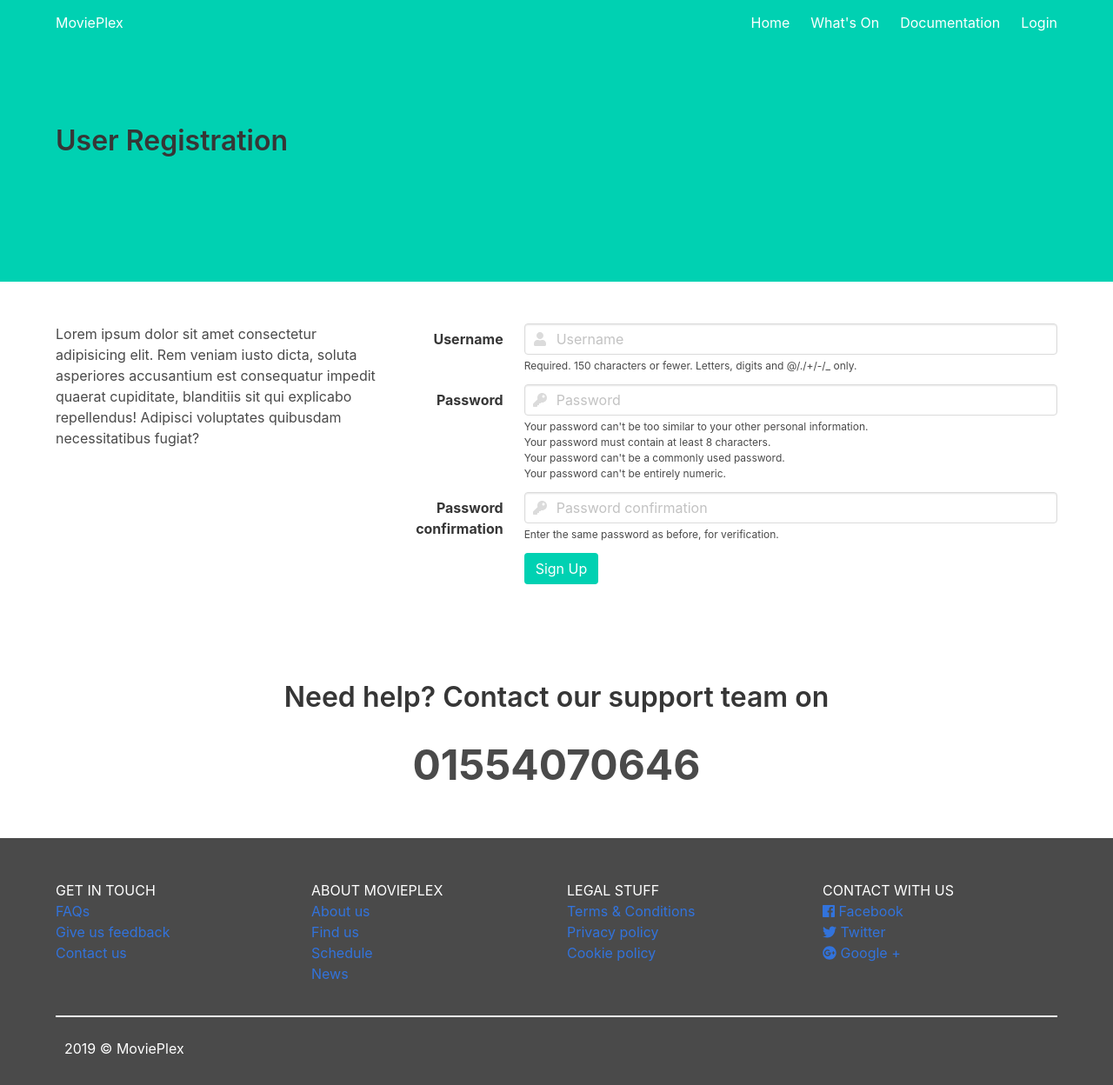
After one commit to fahimshahrierrasel/amovieplex, a Django app: page /user/signup in a window 1280 px wide. The commit adds this page. Shown: the whole page at 87% size. Run offline with Django 3.2, Linux system fonts and the light colour scheme; some libraries are stand-ins or nearby versions.

Commit message:
frontend user simple login, registration and logout implemented

```diff
--- a/frontend/forms.py
+++ b/frontend/forms.py
@@ -1,4 +1,6 @@
 from django import forms
+from django.contrib.auth.forms import UserCreationForm
+
 from movie.models import Comment
 
 
--- /dev/null
+++ b/frontend/templates/frontend/auth/register.html
@@ -0,0 +1,131 @@
+{% extends 'frontend/base.html' %}
+
+
+{% block hero_body %}
+<div class="hero-body has-background-primary">
+    <div class="container">
+        <h1 class="title">
+            {{ page_title }}
+        </h1>
+    </div>
+</div>
+{% endblock %}
+
+
+{% block content %}
+<section class="section">
+    <div class="container">
+        <div class="columns">
+            <div class="column is-one-third">
+                <p>
+                    Lorem ipsum dolor sit amet consectetur adipisicing elit. Rem veniam iusto dicta, soluta
+                    asperiores accusantium est consequatur impedit quaerat cupiditate, blanditiis sit qui explicabo
+                    repellendus! Adipisci voluptates quibusdam necessitatibus fugiat?
+                </p>
+            </div>
+            <div class="column">
+                <form method="POST" action="">
+                    {% csrf_token %}
+                    <div class="field is-horizontal">
+                        <div class="field-label is-normal">
+                            <label class="label">{{ form.username.label }}</label>
+                        </div>
+                        <div class="field-body">
+                            <div class="field">
+                                <p class="control is-expanded has-icons-left">
+                                    <input class="input" type="text" name="username"
+                                           placeholder="{{ form.username.label }}" required>
+                                    <span class="icon is-small is-left">
+                                        <i class="fas fa-user"></i>
+                                    </span>
+                                </p>
+                                {% if form.username.help_text %}
+                                <p class="help">{{ form.username.help_text }}</p>
+                                {% endif %}
+                                {% if form.username.errors %}
+                                <p class="help is-danger">
+                                    {% for error in form.username.errors %}
+                                    {{ error }}
+                                    {% endfor %}
+                                </p>
+                                {% endif %}
+
+                            </div>
+                        </div>
+                    </div>
+                    <div class="field is-horizontal">
+                        <div class="field-label is-normal">
+                            <label class="label">{{ form.password1.label }}</label>
+                        </div>
+                        <div class="field-body">
+                            <div class="field">
+                                <p class="control is-expanded has-icons-left has-icons-right">
+                                    <input class="input" type="password" name="password1"
+                                           placeholder="{{ form.password1.label }}" required>
+                                    <span class="icon is-small is-left">
+                                        <i class="fas fa-key"></i>
+                                    </span>
+                                </p>
+                                {% if form.password1.help_text %}
+                                <p class="help">Your password can't be too similar to your other personal
+                                    information.<br>
+                                    Your password must contain at least 8 characters.<br>
+                                    Your password can't be a commonly used password.<br>
+                                    Your password can't be entirely numeric.</p>
+                                {% endif %}
+                                {% if form.password1.errors %}
+                                <p class="help is-danger">
+                                    {% for error in form.password1.errors %}
+                                    {{ error }}
+                                    {% endfor %}
+                                </p>
+                                {% endif %}
+                            </div>
+                        </div>
+                    </div>
+                    <div class="field is-horizontal">
+                        <div class="field-label is-normal">
+                            <label class="label">{{ form.password2.label }}</label>
+                        </div>
+                        <div class="field-body">
+                            <div class="field">
+                                <p class="control is-expanded has-icons-left has-icons-right">
+                                    <input class="input" type="password" name="password2"
+                                           placeholder="{{ form.password2.label }}">
+                                    <span class="icon is-small is-left">
+                                        <i class="fas fa-key"></i>
+                                    </span>
+                                </p>
+                                {% if form.password2.help_text %}
+                                <p class="help">{{ form.password2.help_text }}</p>
+                                {% endif %}
+                                {% if form.password2.errors %}
+                                <p class="help is-danger">
+                                    {% for error in form.password2.errors %}
+                                    {{ error }}
+                                    {% endfor %}
+                                </p>
+                                {% endif %}
+                            </div>
+                        </div>
+                    </div>
+                    <div class="field is-horizontal">
+                        <div class="field-label">
+                            <!-- Left empty for spacing -->
+                        </div>
+                        <div class="field-body">
+                            <div class="field">
+                                <div class="control">
+                                    <button type="submit" class="button is-primary">
+                                        Sign Up
+                                    </button>
+                                </div>
+                            </div>
+                        </div>
+                    </div>
+                </form>
+            </div>
+        </div>
+    </div>
+</section>
+{% endblock %}
--- a/frontend/templates/frontend/base.html
+++ b/frontend/templates/frontend/base.html
@@ -1,5 +1,4 @@
 {% load static %}
-<!DOCTYPE html>
 <html>
 
 <head>
@@ -7,12 +6,12 @@
     <meta name="viewport" content="width=device-width, initial-scale=1">
     <title>MoviePlex</title>
     <!-- Styles Start -->
-    <link rel="stylesheet" href={% static 'frontend/vendor/bulma/bulma.css' %}>
-    <link rel="stylesheet" type="text/css" href={% static 'frontend/vendor/glide/css/glide.core.css' %} />
-    <link rel="stylesheet" type="text/css" href={% static 'frontend/vendor/glide/css/glide.theme.css' %} />
-    <link rel="stylesheet" href={% static 'frontend/vendor/bulma-helper/bulma-helpers.css' %}>
+    <link rel="stylesheet" href="{% static 'frontend/vendor/bulma/bulma.css' %}">
+    <link rel="stylesheet" type="text/css" href="{% static 'frontend/vendor/glide/css/glide.core.css' %}" />
+    <link rel="stylesheet" type="text/css" href="{% static 'frontend/vendor/glide/css/glide.theme.css' %}" />
+    <link rel="stylesheet" href="{% static 'frontend/vendor/bulma-helper/bulma-helpers.css' %}">
     {% block extra_css %}{% endblock %}
-    <link rel="stylesheet" href={% static 'frontend/css/style.css' %}>
+    <link rel="stylesheet" href="{% static 'frontend/css/style.css' %}">
     <!-- Styles End -->
 </head>
 
@@ -24,7 +23,7 @@
             <nav class="navbar is-transparent is-fixed-top" id="navbar">
                 <div class="container">
                     <div class="navbar-brand">
-                        <a class="navbar-item" href={% url 'index' %}>
+                        <a class="navbar-item" href="{% url 'index' %}">
                             <span class="has-text-white">MoviePlex</span>
                         </a>
                         <span class="navbar-burger burger" data-target="navbarMenuHeroA">
@@ -35,7 +34,7 @@
                     </div>
                     <div id="navbarMenuHeroA" class="navbar-menu">
                         <div class="navbar-end">
-                            <a class="navbar-item has-text-white" href={% url 'index' %}>
+                            <a class="navbar-item has-text-white" href="{% url 'index' %}">
                                 Home
                             </a>
                             <a class="navbar-item has-text-white">
@@ -44,6 +43,26 @@
                             <a class="navbar-item has-text-white">
                                 Documentation
                             </a>
+                            {% if user.is_authenticated %}
+                            <div class="navbar-item has-dropdown is-hoverable">
+                                <a class="navbar-link has-text-white" href="javascript:;">
+                                    {{ user.first_name }}
+                                </a>
+                                <div class="navbar-dropdown is-boxed">
+                                    <a class="navbar-item" href="https://bulma.io/documentation/overview/start/">
+                                        Dashboard
+                                    </a>
+                                    <hr class="navbar-divider">
+                                    <a class="navbar-item" href="{% url 'user_logout' %}">
+                                        Logout
+                                    </a>
+                                </div>
+                            </div>
+                            {% else %}
+                            <a class="navbar-item has-text-white" href="{% url 'user_login' %}">
+                                Login
+                            </a>
+                            {% endif %}
                         </div>
                     </div>
                 </div>
@@ -116,8 +135,8 @@
     <!-- Footer end -->
     <!-- Scripts Start -->
     <script defer src="https://use.fontawesome.com/releases/v5.3.1/js/all.js"></script>
-    <script type="text/javascript" src={% static 'frontend/vendor/glide/js/glide.js' %}></script>
-    <script type="text/javascript" src={% static 'frontend/js/main.js' %}></script>
+    <script type="text/javascript" src="{% static 'frontend/vendor/glide/js/glide.js' %}"></script>
+    <script type="text/javascript" src="{% static 'frontend/js/main.js' %}"></script>
     <!-- Scripts end -->
     {% block extraScript %} {% endblock %}
 </body>
--- a/frontend/urls.py
+++ b/frontend/urls.py
@@ -9,4 +9,7 @@
     path("user/reviews", views.UserReviewView.as_view(), name="user_reviews"),
     path("user/edit-profile", views.UserEditProfileView.as_view(), name="profile_edit"),
     path("user/change-password", views.UserChangePasswordView.as_view(), name="change_password"),
+    path("user/signup", views.UserRegistrationView.as_view(), name="user_signup"),
+    path("user/login", views.UserLoginView.as_view(), name="user_login"),
+    path("user/logout", views.UserLogoutView.as_view(), name="user_logout")
 ]
--- a/frontend/views.py
+++ b/frontend/views.py
@@ -1,12 +1,16 @@
 from datetime import date, timedelta
+
+from django.contrib.auth.forms import UserCreationForm
+from django.contrib.auth.mixins import LoginRequiredMixin
+from django.contrib.auth.views import LoginView, LogoutView
+from django.shortcuts import redirect
+from django.urls import reverse
+from django.views.generic import (DetailView)
 from django.views.generic.base import TemplateView
-from django.contrib.auth.mixins import LoginRequiredMixin
-from django.views.generic import DetailView
-from django.views.generic.edit import FormMixin
-from django.urls import reverse
+from django.views.generic.edit import (FormMixin, FormView)
+
 from movie.models import Movie
 from .forms import CommentForm
-from django.shortcuts import redirect
 
 
 class IndexView(TemplateView):
@@ -55,31 +59,60 @@
         return redirect(self.get_success_url())
 
 
-class UserDashboardView(TemplateView):
-    # login_url = "/admin/dashboard/login"
+class UserDashboardView(LoginRequiredMixin, TemplateView):
+    login_url = "user_login"
     extra_context = {"page_title": "Dashboard"}
     template_name = "frontend/profile/dashboard.html"
 
 
-class UserTicketView(TemplateView):
-    # login_url = "/admin/dashboard/login"
+class UserTicketView(LoginRequiredMixin, TemplateView):
+    login_url = "user_login"
     extra_context = {"page_title": "Tickets"}
     template_name = "frontend/profile/tickets.html"
 
 
-class UserReviewView(TemplateView):
-    # login_url = "/admin/dashboard/login"
+class UserReviewView(LoginRequiredMixin, TemplateView):
+    login_url = "user_login"
     extra_context = {"page_title": "Reviews"}
     template_name = "frontend/profile/reviews.html"
 
 
-class UserEditProfileView(TemplateView):
-    # login_url = "/admin/dashboard/login"
+class UserEditProfileView(LoginRequiredMixin, TemplateView):
+    login_url = "user_login"
     extra_context = {"page_title": "Edit Profile"}
     template_name = "frontend/profile/edit.html"
 
 
-class UserChangePasswordView(TemplateView):
-    # login_url = "/admin/dashboard/login"
+class UserChangePasswordView(LoginRequiredMixin, TemplateView):
+    login_url = "user_login"
     extra_context = {"page_title": "Change Password"}
     template_name = "frontend/profile/password.html"
+
+
+class UserRegistrationView(FormView):
+    # redirect_authenticated_user = True
+    template_name = "frontend/auth/register.html"
+    form_class = UserCreationForm
+    extra_context = {"page_title": "User Registration"}
+    success_url = "/user/login"
+
+    def form_valid(self, form):
+        if form.is_valid():
+            form.save()
+            return redirect(self.success_url)
+        else:
+            return self.form_invalid(form)
+
+
+class UserLoginView(LoginView):
+    template_name = "frontend/auth/login.html"
+    redirect_authenticated_user = True
+    extra_context = {"page_title": "User Login"}
+
+    def get_success_url(self):
+        url = self.get_redirect_url()
+        return url or reverse("user_dashboard")
+
+
+class UserLogoutView(LogoutView):
+    next_page = "user_login"
```
Also changed, not shown: frontend/templates/frontend/auth/login.html (added, +98 -0 lines), db.sqlite3.
